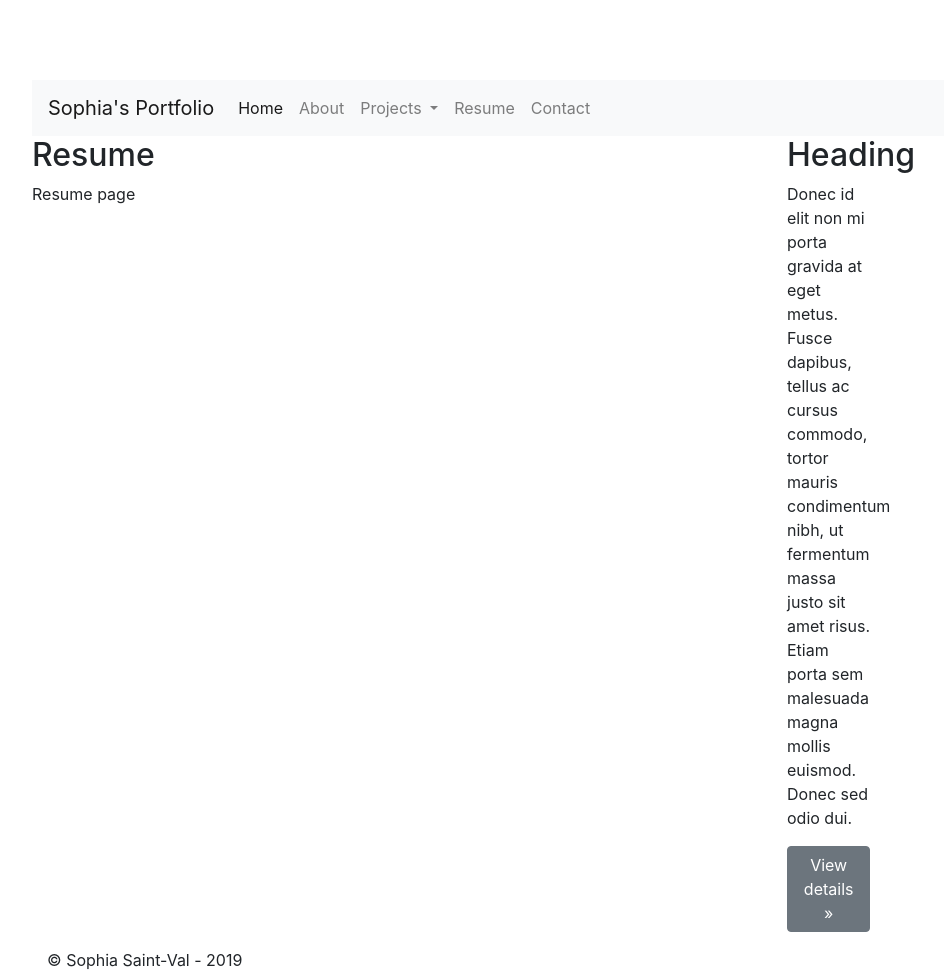
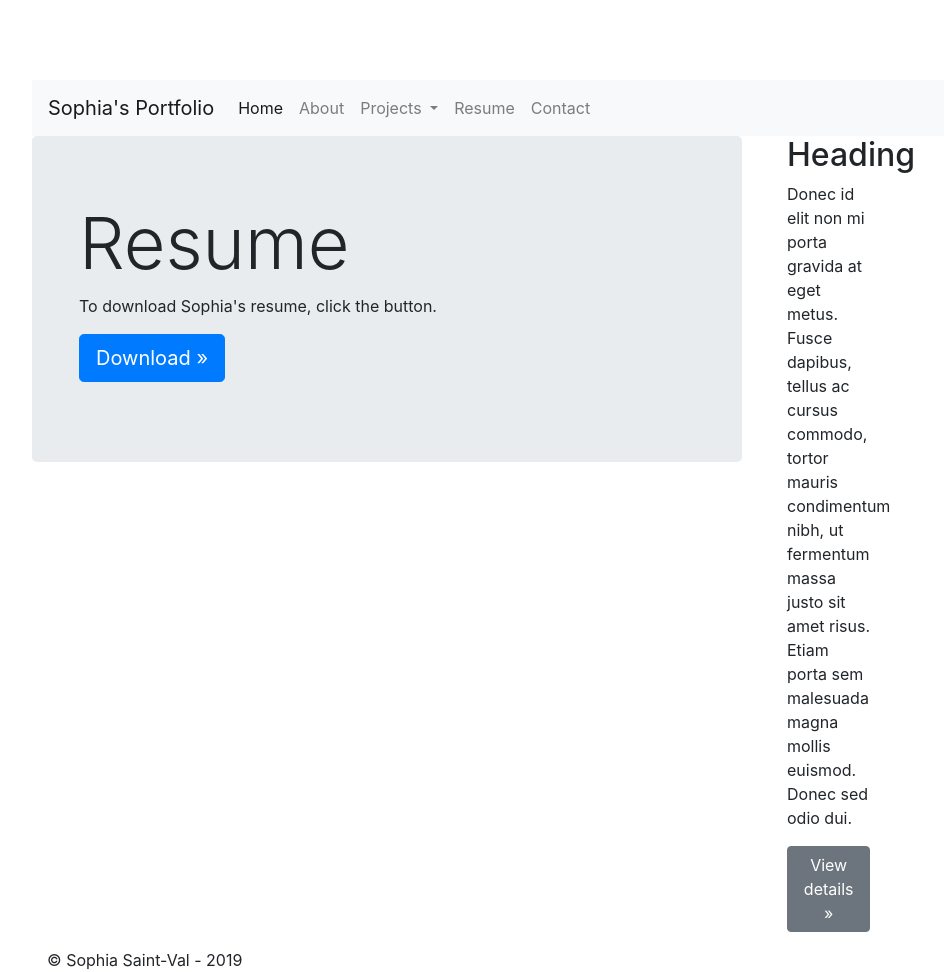
Before and after one commit to stval98/stval98.github.io, a Jekyll site: the page built from resume/index.html, in a window 1280 px wide. Shown: the whole page, without its empty margins (68-1012 px from the left). Built offline with Jekyll 4.4.1, drawn with Linux system fonts in a browser that asks for light colours.

Commit message:
feature: resume page content

```diff
--- a/resume/index.html
+++ b/resume/index.html
@@ -1,5 +1,10 @@
 ---
 layout: default
 ---
-<h2>Resume</h2>
-<p>Resume page</p>
+<div class="jumbotron">
+    <div class="container">
+        <h1 class="display-3">Resume</h1>
+        <p>To download Sophia's resume, click the button.</p>
+        <p><a class="btn btn-primary btn-lg" href="" role="button">Download &raquo;</a></p>
+    </div>
+</div>
```
